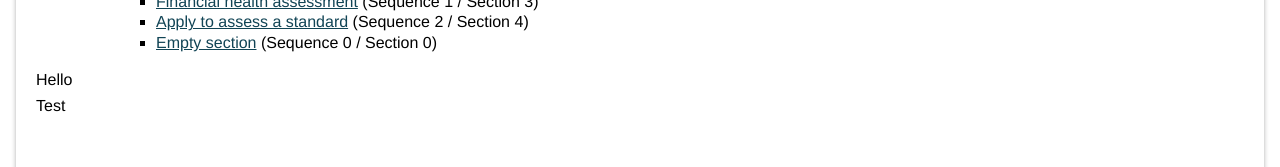
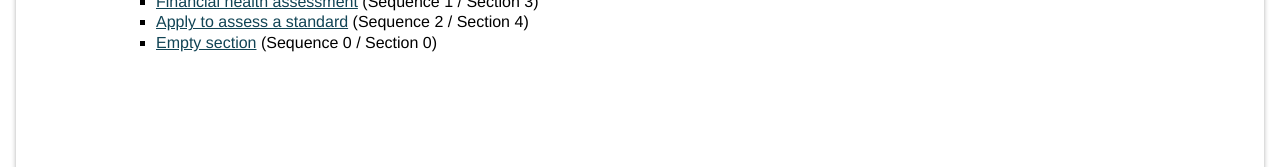
Before and after one commit to SkillsFundingAgency/das-qna-config, a Next.js app in the folder src/SFA.DAS.QnA.Config.Web/ClientApp/: page / in a window 1280 px wide. Shown: the part 220-387 px from the top of the page. Built offline with nearby package versions, Linux system fonts and the light colour scheme.

Commit message:
Some tidying

```diff
--- a/src/SFA.DAS.QnA.Config.Web/ClientApp/components/page-builder/Questions.js
+++ b/src/SFA.DAS.QnA.Config.Web/ClientApp/components/page-builder/Questions.js
@@ -6,7 +6,7 @@ import SortableList from "./SortableList";
 import Question from "./Question";
 
 const Questions = sortableContainer(({ name }) => {
-  console.log(name);
+  // console.log(name);
 
   return (
     <Container>
--- a/src/SFA.DAS.QnA.Config.Web/ClientApp/components/page-builder/Validations.js
+++ b/src/SFA.DAS.QnA.Config.Web/ClientApp/components/page-builder/Validations.js
@@ -4,7 +4,7 @@ import styled from "styled-components";
 import Validation from "./Validation";
 
 const Validations = ({ name }) => {
-  console.log(name);
+  // console.log(name);
 
   return (
     <Container>
@@ -12,7 +12,7 @@ const Validations = ({ name }) => {
         {({ fields }) => (
           <>
             {fields.map((name, index) => (
-              <>
+              <div key={name}>
                 <h3>Validation</h3>
                 <Validation
                   key={name}
@@ -20,7 +20,7 @@ const Validations = ({ name }) => {
                   name={name}
                   remove={() => fields.remove(index)}
                 />
-              </>
+              </div>
             ))}
             <Buttons>
               <Button type="button" onClick={() => fields.push({})}>
--- a/src/SFA.DAS.QnA.Config.Web/ClientApp/components/page-builder/generated/ComplexRadioQuestion.js
+++ b/src/SFA.DAS.QnA.Config.Web/ClientApp/components/page-builder/generated/ComplexRadioQuestion.js
@@ -45,8 +45,6 @@ export default ({ question, questionIndex }) => {
         <div>
           <MultiChoice label={question.Label} hint={question.Hint}>
             {question.Input.Options.map((option, index) => {
-              // console.log(option.FurtherQuestions && "Hello");
-
               return (
                 <div key={`${question.QuestionId}[${questionIndex}][${index}]`}>
                   <Field
--- a/src/SFA.DAS.QnA.Config.Web/ClientApp/components/section-builder/Pages.js
+++ b/src/SFA.DAS.QnA.Config.Web/ClientApp/components/section-builder/Pages.js
@@ -31,7 +31,6 @@ const Pages = ({ questions }) => {
                   // console.log("name:", name);
 
                   return (
-                    <>
                     <Page
                       key={name}
                       index={index}
@@ -40,7 +39,6 @@ const Pages = ({ questions }) => {
                       questions={questions}
                       editSinglePage={editSinglePage}
                     />
-                    </>
                   );
                 })}
                 <Buttons>
--- a/src/SFA.DAS.QnA.Config.Web/ClientApp/pages/index.js
+++ b/src/SFA.DAS.QnA.Config.Web/ClientApp/pages/index.js
@@ -32,19 +32,15 @@ function Projects({ data }) {
                   {projectData.Name} ({projectData.Description})
                 </h2>
                 <ul>
-                  {projectData.Workflows.map(workflow => (
-                    <li>
+                  {projectData.Workflows.map((workflow, index) => (
+                    <li key={index}>
                       <h3>
                         {workflow.Type} ({workflow.Description})
                       </h3>
                       <ul>
                         {workflow.section.map((section, index) => (
-                          <li>
-                            <Link
-                              key={index}
-                              href="/[section.id]"
-                              as={`${section.id}`}
-                            >
+                          <li key={section.id}>
+                            <Link href="/[section.id]" as={`${section.id}`}>
                               <a>{section.name}</a>
                             </Link>{" "}
                             (Sequence {section.SequenceNo} / Section{" "}
@@ -57,15 +53,6 @@ function Projects({ data }) {
                 </ul>
               </li>
             </ul>
-
-            {projectData.Workflows.map(workflow =>
-              workflow.section.map(section => {
-                console.log(section);
-              })
-            )}
-
-            <Row>Hello</Row>
-            <Row>Test</Row>
           </div>
         </Columns>
       </Container>
```
Lines whose indentation alone changed are shown as unchanged.
